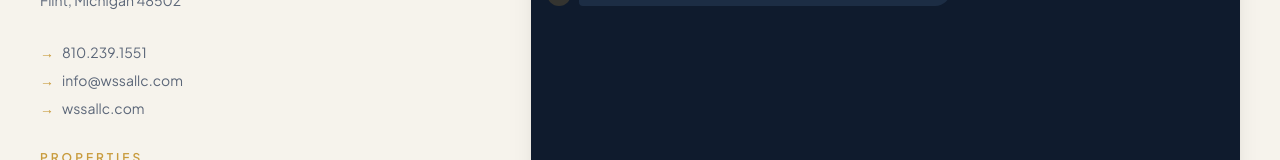
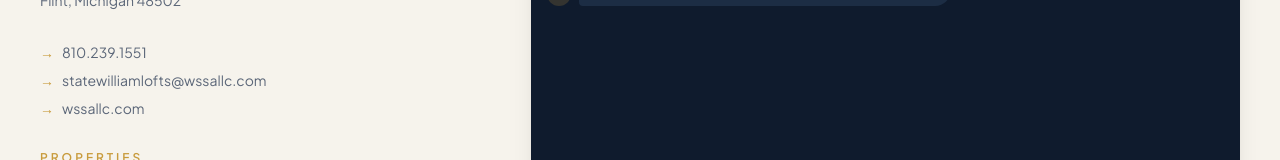
Before and after one commit to Zfarah-wssa/State-and-William-Lofts, a Next.js app: page /contact in a window 1280 px wide. Shown: the part 567-727 px from the top of the page. Built offline with nearby package versions, Linux system fonts and the light colour scheme; no server answers.

Commit message:
Show statewilliamlofts@wssallc.com on the Contact page

```diff
--- a/src/app/contact/page.tsx
+++ b/src/app/contact/page.tsx
@@ -58,11 +58,11 @@ export default function ContactPage() {
                     810.239.1551
                   </a>
                   <a
-                    href="mailto:info@wssallc.com"
+                    href="mailto:statewilliamlofts@wssallc.com"
                     className="flex items-center gap-2 text-slate transition-colors hover:text-ink"
                   >
                     <span className="text-brass">→</span>
-                    info@wssallc.com
+                    statewilliamlofts@wssallc.com
                   </a>
                   <a
                     href="https://wssallc.com"
```
